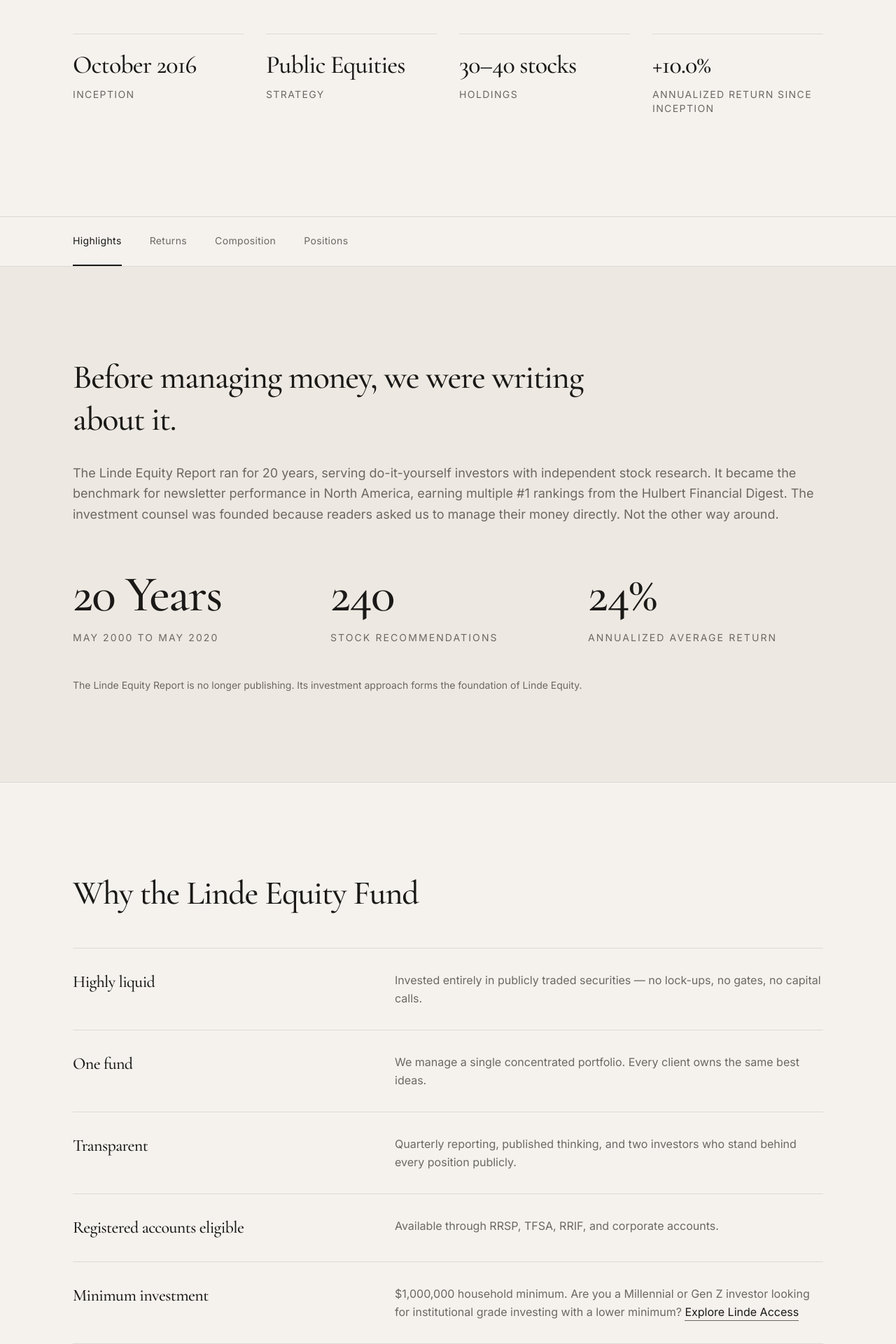
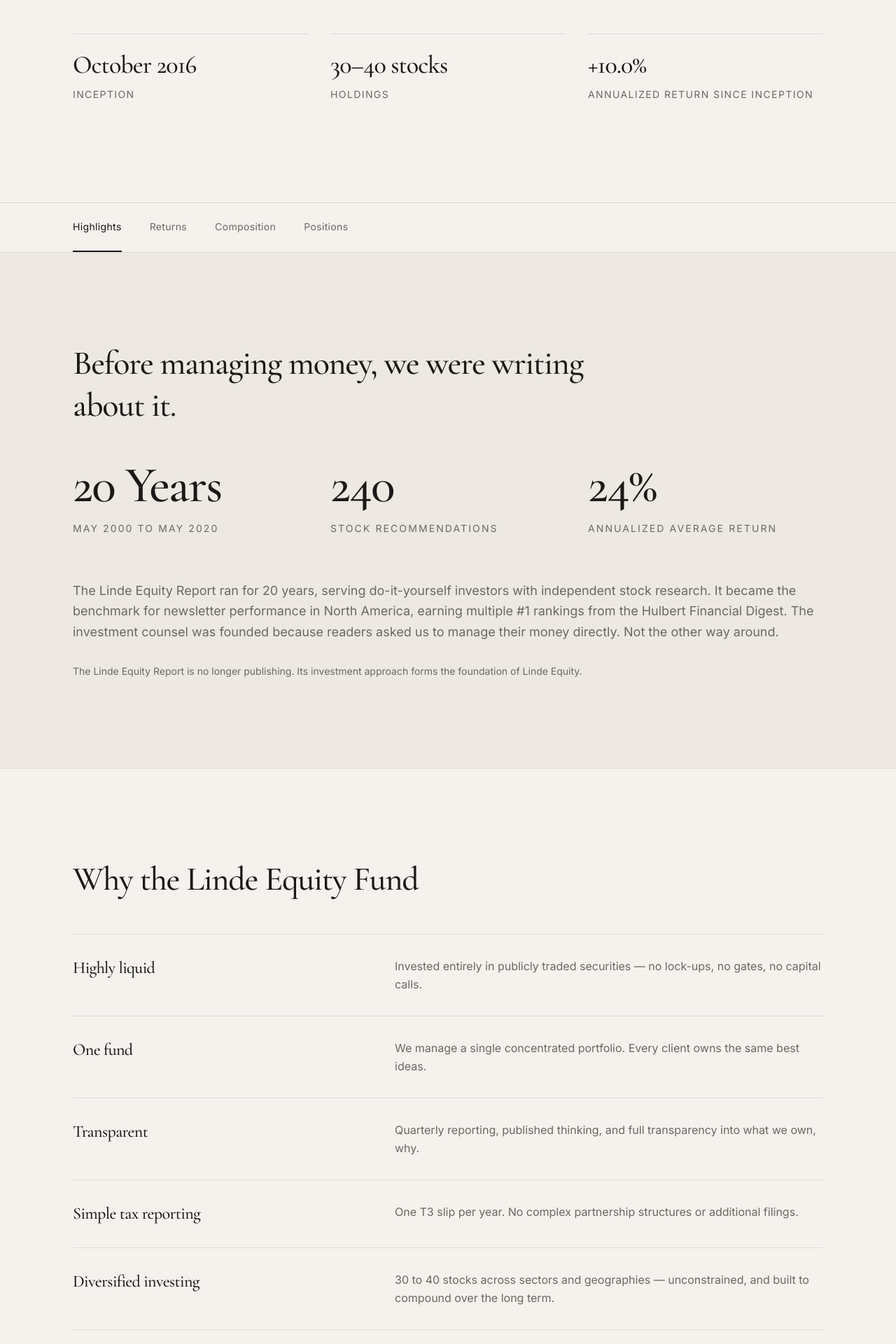
Before and after one commit to emilydavies-lab/Breakout-Stock-Screener-, a Next.js app: page /performance in a window 1280 px wide. Shown: the part 360-2280 px from the top of the page at 70% size. Built offline with nearby package versions, Linux system fonts and the light colour scheme.

Commit message:
Reorder Highlights tab stats above body copy, add tax/diversification benefit rows, trim header to 3 stats

```diff
--- a/app/performance/page.tsx
+++ b/app/performance/page.tsx
@@ -8,7 +8,6 @@ export const metadata: Metadata = {
 
 const HEADLINE_STATS = [
   { label: "Inception", value: "October 2016" },
-  { label: "Strategy", value: "Public Equities" },
   { label: "Holdings", value: "30–40 stocks" },
   { label: "Annualized return since inception", value: "+10.0%" },
 ];
@@ -25,7 +24,7 @@ export default function PerformancePage() {
           Performance
         </h1>
 
-        <div className="mt-16 grid gap-10 sm:grid-cols-4 sm:gap-8">
+        <div className="mt-16 grid gap-10 sm:grid-cols-3 sm:gap-8">
           {HEADLINE_STATS.map(({ label, value }) => (
             <div key={label} className="border-t border-ink-line pt-6">
               <p className="font-display text-3xl font-medium tracking-tight sm:text-4xl">
--- a/components/PerformanceTabs.tsx
+++ b/components/PerformanceTabs.tsx
@@ -26,7 +26,17 @@ const FUND_BENEFITS = [
   {
     label: "Transparent",
     description:
-      "Quarterly reporting, published thinking, and two investors who stand behind every position publicly.",
+      "Quarterly reporting, published thinking, and full transparency into what we own, why.",
+  },
+  {
+    label: "Simple tax reporting",
+    description:
+      "One T3 slip per year. No complex partnership structures or additional filings.",
+  },
+  {
+    label: "Diversified investing",
+    description:
+      "30 to 40 stocks across sectors and geographies — unconstrained, and built to compound over the long term.",
   },
   {
     label: "Registered accounts eligible",
@@ -130,17 +140,8 @@ export default function PerformanceTabs() {
               <h2 className="max-w-3xl font-display text-4xl font-medium leading-tight tracking-tight sm:text-5xl">
                 Before managing money, we were writing about it.
               </h2>
-              <p className="mt-8 font-body text-lg leading-relaxed text-ink-soft">
-                The Linde Equity Report ran for 20 years, serving
-                do-it-yourself investors with independent stock research. It
-                became the benchmark for newsletter performance in North
-                America, earning multiple #1 rankings from the Hulbert
-                Financial Digest. The investment counsel was founded because
-                readers asked us to manage their money directly. Not the
-                other way around.
-              </p>
 
-              <div className="mt-16 grid gap-12 sm:grid-cols-3 sm:gap-8">
+              <div className="mt-12 grid gap-12 sm:grid-cols-3 sm:gap-8">
                 {REPORT_STATS.map(({ value, caption }) => (
                   <div key={caption}>
                     <p className="font-display text-6xl font-medium leading-none tracking-tight sm:text-7xl">
@@ -153,7 +154,17 @@ export default function PerformanceTabs() {
                 ))}
               </div>
 
-              <p className="mt-12 font-body text-sm text-ink-soft">
+              <p className="mt-16 font-body text-lg leading-relaxed text-ink-soft">
+                The Linde Equity Report ran for 20 years, serving
+                do-it-yourself investors with independent stock research. It
+                became the benchmark for newsletter performance in North
+                America, earning multiple #1 rankings from the Hulbert
+                Financial Digest. The investment counsel was founded because
+                readers asked us to manage their money directly. Not the
+                other way around.
+              </p>
+
+              <p className="mt-8 font-body text-sm text-ink-soft">
                 The Linde Equity Report is no longer publishing. Its
                 investment approach forms the foundation of Linde Equity.
               </p>
```
